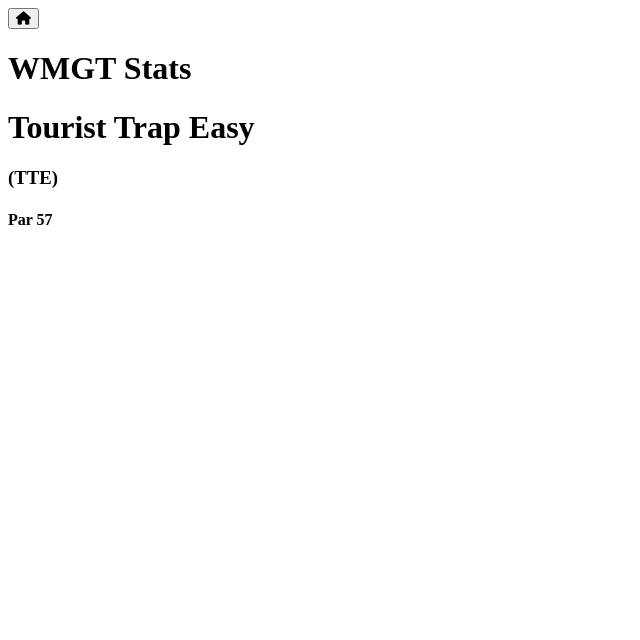
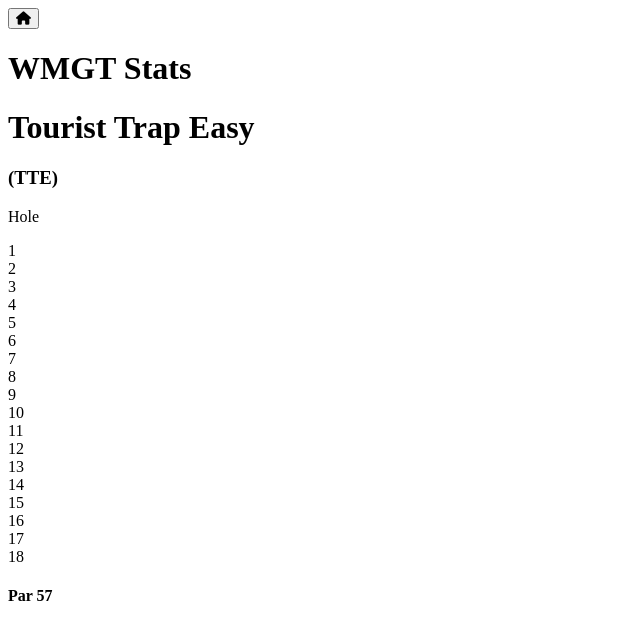
Before and after one commit to seantokuzo/wmgt, a React (Vite) app in the folder client/: page / in a window 1280 px wide. Shown: the top 640 px of the page, without its empty margins (0-640 px from the left). Built offline with nearby package versions, Linux system fonts and the light colour scheme; a web font is replaced by a local one.

Commit message:
build out course details card

```diff
--- a/client/src/components/course/CourseDetails.tsx
+++ b/client/src/components/course/CourseDetails.tsx
@@ -15,7 +15,7 @@ const CourseDetails: React.FC<Props> = ({ selectedCourse }) => {
 
   const courseDetailsEl = (
     <div
-      className="w-full max-w-2xl
+      className="w-full
       flex flex-col justify-center items-center
       bg-[#f8ff71] text-[#38280e]"
     >
@@ -25,12 +25,24 @@ const CourseDetails: React.FC<Props> = ({ selectedCourse }) => {
         className="w-full px-4 bg-[#38280e] text-[#f8ff71]
       flex justify-center items-center"
       >
-        <div className="flex flex-col justify-end items-center"></div>
+        <div className="flex flex-col justify-end items-center">
+          <div className="flex flex-col md:flex-row justify-center items-center">
+            <p className="mr-2">Hole</p>
+            {course.parByHole.map((hole, i) => (
+              <div
+                className="w-4 h-4 p-4 my-1
+                flex flex-col justify-center items-center
+                border-2 border-[#f8ff71] rounded-[100%]
+                text-sm"
+                key={`${course.alias}${i + 1}`}
+              >
+                {i + 1}
+              </div>
+            ))}
+          </div>
+        </div>
         <div className="flex flex-col justify-center items-center">
           <h4>Par {course.par}</h4>
-          <div className=''>
-
-          </div>
         </div>
       </div>
     </div>
```
